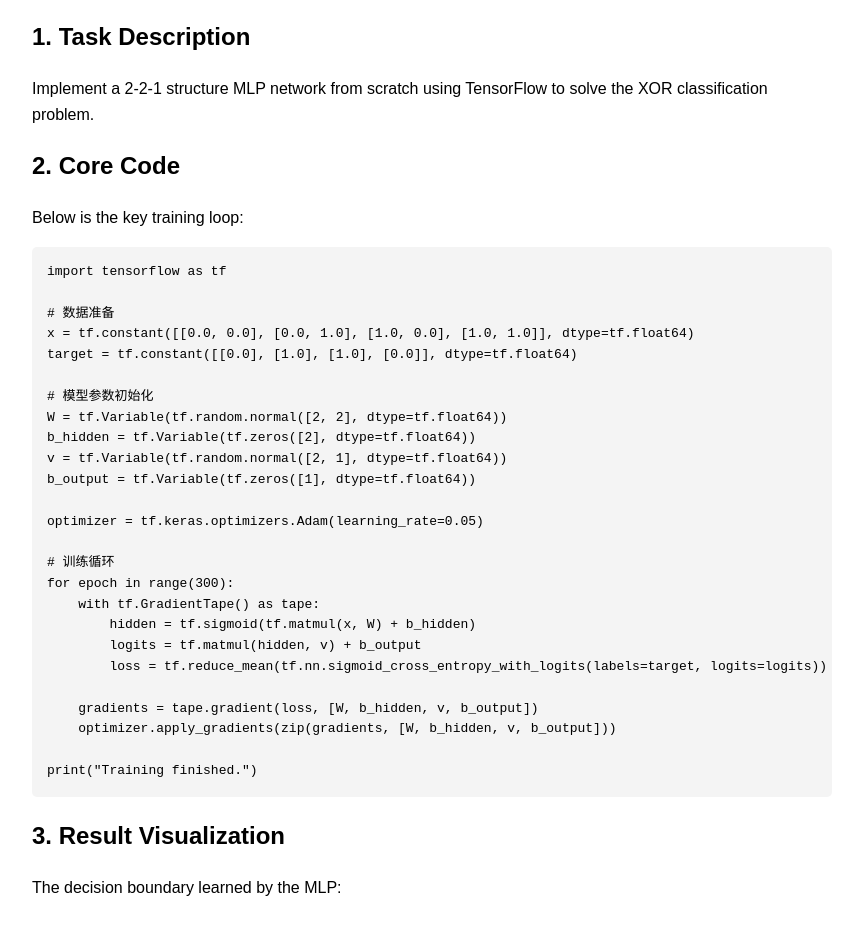
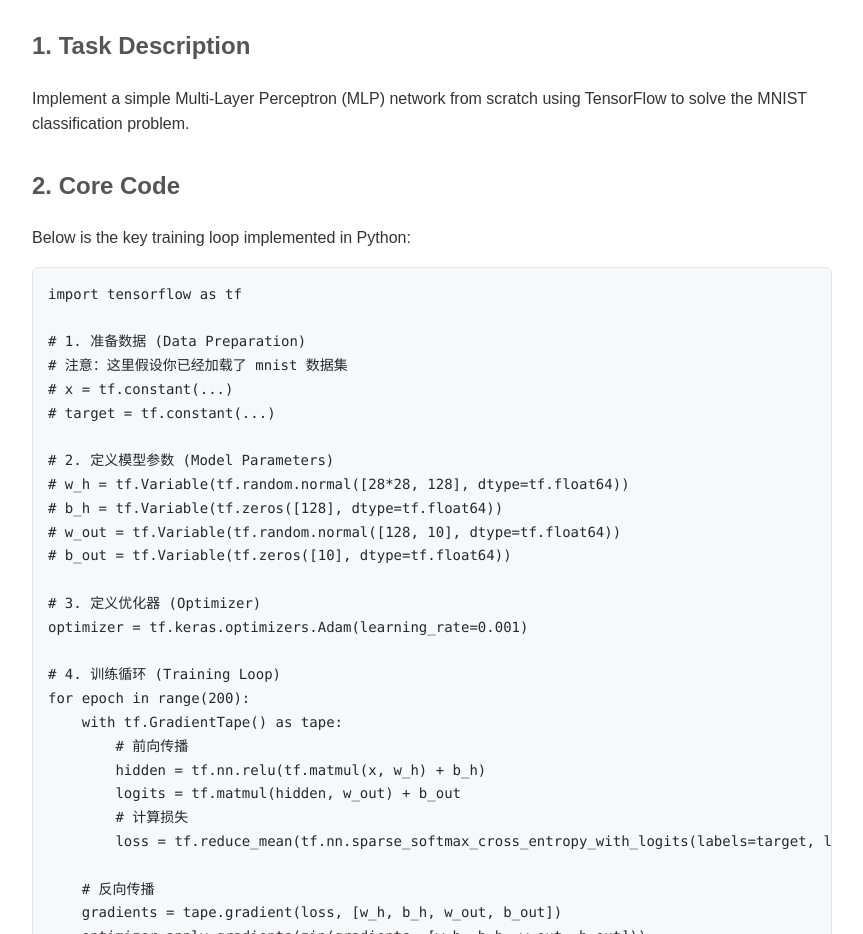
Before and after one commit to yjgao26/yjgao26.github.io, a plain HTML site: page assignment2.html in a window 1280 px wide. Shown: the part 153-1087 px from the top of the page, without its empty margins (208-1071 px from the left). Drawn offline with Linux system fonts and the light colour scheme.

Commit message:
Update assignment2.html

```diff
--- a/assignment2.html
+++ b/assignment2.html
@@ -2,64 +2,68 @@
 <html lang="zh-CN">
 <head>
     <meta charset="UTF-8">
-    <title>MLP Assignment 2</title>
+    <title>MLP Assignment 2 - Implementation</title>
     <style>
-        body { font-family: sans-serif; max-width: 800px; margin: 0 auto; padding: 20px; line-height: 1.6; }
-        h1 { border-bottom: 1px solid #ccc; padding-bottom: 10px; }
-        pre { background: #f4f4f4; padding: 15px; border-radius: 5px; overflow-x: auto; }
-        img { max-width: 100%; height: auto; border: 1px solid #ddd; margin-top: 20px; }
-        .back-btn { display: inline-block; margin-bottom: 20px; text-decoration: none; color: #0366d6; font-weight: bold; }
+        body { font-family: sans-serif; max-width: 800px; margin: 40px auto; padding: 0 20px; line-height: 1.6; color: #333; }
+        h1 { border-bottom: 2px solid #eee; padding-bottom: 10px; }
+        h2 { margin-top: 30px; color: #555; }
+        /* 专门用来显示你的 Python 代码的样式 */
+        pre { background: #f6f8fa; padding: 15px; border-radius: 6px; overflow-x: auto; border: 1px solid #e1e4e8; }
+        code { font-family: Consolas, "Courier New", monospace; font-size: 14px; color: #24292e; }
+        img { max-width: 100%; height: auto; border: 1px solid #ddd; margin-top: 10px; border-radius: 4px; }
     </style>
 </head>
 <body>
 
-    <!-- 返回按钮 -->
-    <a href="index.html" class="back-btn">← 返回首页</a>
+    <!-- 标题区域 -->
+    <h1>Assignment 2: MLP Implementation</h1>
+    <p><strong>Name:</strong> Your Name Here</p > <!-- 你可以在这里把名字改成你自己的 -->
 
-    <h1>Assignment 2: MLP Implementation</h1>
+    <!-- 任务描述 -->
+    <h2>1. Task Description</h2>
+    <p>Implement a simple Multi-Layer Perceptron (MLP) network from scratch using TensorFlow to solve the MNIST classification problem.</p >
 
-    <h2>1. Task Description</h2>
-    <p>Implement a 2-2-1 structure MLP network from scratch using TensorFlow to solve the XOR classification problem.</p>
+    <!-- 核心代码展示区域 -->
+    <h2>2. Core Code</h2>
+    <p>Below is the key training loop implemented in Python:</p >
 
-    <h2>2. Core Code</h2>
-    <p>Below is the key training loop:</p >
+<pre><code>import tensorflow as tf
 
-    <!-- 代码展示区域 -->
-    <pre><code>import tensorflow as tf
+# 1. 准备数据 (Data Preparation)
+# 注意：这里假设你已经加载了 mnist 数据集
+# x = tf.constant(...)
+# target = tf.constant(...)
 
-# 数据准备
-x = tf.constant([[0.0, 0.0], [0.0, 1.0], [1.0, 0.0], [1.0, 1.0]], dtype=tf.float64)
-target = tf.constant([[0.0], [1.0], [1.0], [0.0]], dtype=tf.float64)
+# 2. 定义模型参数 (Model Parameters)
+# w_h = tf.Variable(tf.random.normal([28*28, 128], dtype=tf.float64))
+# b_h = tf.Variable(tf.zeros([128], dtype=tf.float64))
+# w_out = tf.Variable(tf.random.normal([128, 10], dtype=tf.float64))
+# b_out = tf.Variable(tf.zeros([10], dtype=tf.float64))
 
-# 模型参数初始化
-W = tf.Variable(tf.random.normal([2, 2], dtype=tf.float64))
-b_hidden = tf.Variable(tf.zeros([2], dtype=tf.float64))
-v = tf.Variable(tf.random.normal([2, 1], dtype=tf.float64))
-b_output = tf.Variable(tf.zeros([1], dtype=tf.float64))
+# 3. 定义优化器 (Optimizer)
+optimizer = tf.keras.optimizers.Adam(learning_rate=0.001)
 
-optimizer = tf.keras.optimizers.Adam(learning_rate=0.05)
+# 4. 训练循环 (Training Loop)
+for epoch in range(200):
+    with tf.GradientTape() as tape:
+        # 前向传播
+        hidden = tf.nn.relu(tf.matmul(x, w_h) + b_h)
+        logits = tf.matmul(hidden, w_out) + b_out
+        # 计算损失
+        loss = tf.reduce_mean(tf.nn.sparse_softmax_cross_entropy_with_logits(labels=target, logits=logits))
 
-# 训练循环
-for epoch in range(300):
-    with tf.GradientTape() as tape:
-        hidden = tf.sigmoid(tf.matmul(x, W) + b_hidden)
-        logits = tf.matmul(hidden, v) + b_output
-        loss = tf.reduce_mean(tf.nn.sigmoid_cross_entropy_with_logits(labels=target, logits=logits))
+    # 反向传播
+    gradients = tape.gradient(loss, [w_h, b_h, w_out, b_out])
+    optimizer.apply_gradients(zip(gradients, [w_h, b_h, w_out, b_out]))
 
-    gradients = tape.gradient(loss, [W, b_hidden, v, b_output])
-    optimizer.apply_gradients(zip(gradients, [W, b_hidden, v, b_output]))
+print("Training finished.")</code></pre>
 
-print("Training finished.")
-</code></pre>
-
+    <!-- 结果展示区域 -->
     <h2>3. Result Visualization</h2>
     <p>The decision boundary learned by the MLP:</p >
 
-    <!-- 图片展示区域 -->
-    <img src="mlp_result.png" alt="MLP Decision Boundary">
-
-    <h2>4. Conclusion</h2>
-    <p>The model successfully classified all four XOR samples correctly after training.</p >
+    <!-- 只要你的仓库里有一张叫 mlp_result.png 的图片，它就会显示在这里 -->
+    < img src="mlp_result.png" alt="MLP Decision Boundary Result">
 
 </body>
 </html>
```
